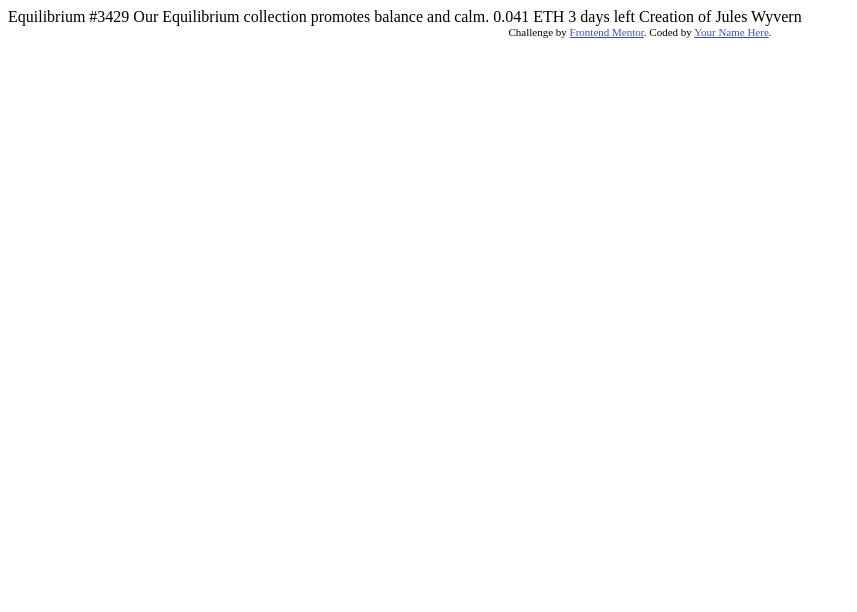
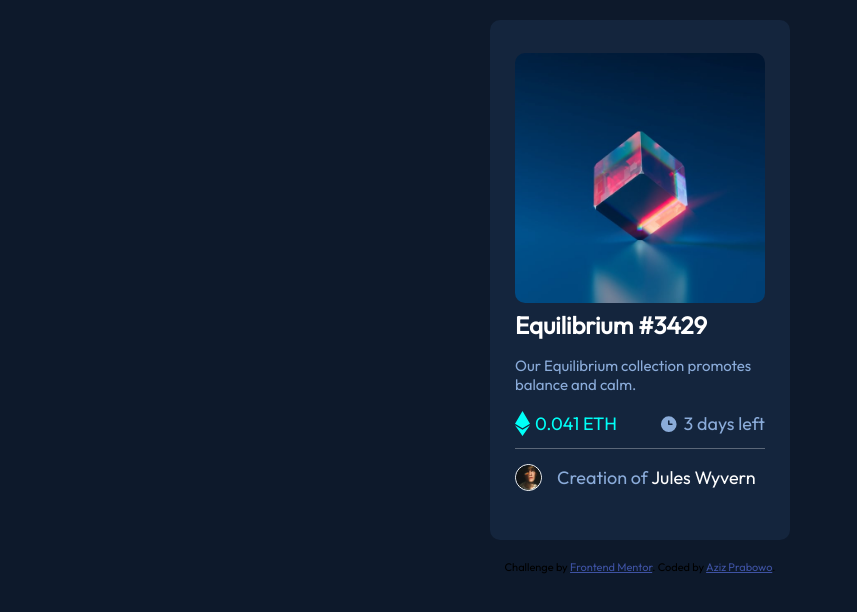
Before and after one commit to azizp128/NFT-preview-card-component, a plain HTML site: page index.html in a window 1280 px wide. Shown: the whole page, without its empty margins (0-857 px from the left). Drawn offline with Linux system fonts and the light colour scheme.

Commit message:
added all the HTML and CSS components

```diff
--- a/index.html
+++ b/index.html
@@ -1,33 +1,55 @@
 <!DOCTYPE html>
 <html lang="en">
+
 <head>
   <meta charset="UTF-8">
-  <meta name="viewport" content="width=device-width, initial-scale=1.0"> <!-- displays site properly based on user's device -->
+  <meta name="viewport" content="width=device-width, initial-scale=1.0">
 
   <link rel="icon" type="image/png" sizes="32x32" href="./images/favicon-32x32.png">
+  <link href="https://fonts.googleapis.com/css2?family=Outfit&display=swap" rel="stylesheet">
+  <link rel="stylesheet" href="style.css">
 
   <title>Frontend Mentor | NFT preview card component</title>
+</head>
 
-  <!-- Feel free to remove these styles or customise in your own stylesheet 👍 -->
-  <style>
-    .attribution { font-size: 11px; text-align: center; }
-    .attribution a { color: hsl(228, 45%, 44%); }
-  </style>
-</head>
 <body>
 
-  Equilibrium #3429
+  <div class="container">
+    <div class="card">
+      <div class="card-img">
+        <div class="image">Image</div>
+      </div>
+      <div class="card-details">
+        <h1>Equilibrium #3429</h1>
+        <p class="caption">Our Equilibrium collection promotes balance and calm.</p>
+        <div>
+          <div class="balance">
+            <img src="images/icon-ethereum.svg" alt="ETH Icon">
+            <p class="balance">0.041 ETH</p>
+          </div>
+          <div class="timeline">
+            <img src="images/icon-clock.svg" alt="Icon Clock">
+            <p>3 days left</p>
+          </div>
+        </div>
+        <hr class="solid">
 
-  Our Equilibrium collection promotes balance and calm.
+        <div class="profile">
+          <img src="images/image-avatar.png" alt="Avatar">
+          <p>Creation of <span>Jules Wyvern</span></p>
+        </div>
 
-  0.041 ETH
-  3 days left
+      </div>
+    </div>
+  </div>
+  <footer>
+    <div class="attribution">
+      Challenge by <a href="https://www.frontendmentor.io?ref=challenge" target="_blank">Frontend Mentor</a>.
+      Coded by <a href="https://github.com/azizp128">Aziz Prabowo</a>.
+    </div>
+  </footer>
 
-  Creation of Jules Wyvern
 
-  <div class="attribution">
-    Challenge by <a href="https://www.frontendmentor.io?ref=challenge" target="_blank">Frontend Mentor</a>.
-    Coded by <a href="#">Your Name Here</a>.
-  </div>
 </body>
+
 </html>
--- /dev/null
+++ b/style.css
@@ -0,0 +1,121 @@
+body {
+  margin: 0;
+  background-color: hsl(217, 54%, 11%);
+  font-family: "Outfit", Courier, monospace;
+  font-size: 18px;
+}
+
+.card {
+  background-color: hsl(216, 50%, 16%);
+  height: 520px;
+  width: 300px;
+  display: flex;
+  margin: 20px auto;
+  display: flex;
+  flex-direction: column;
+  justify-content: center;
+  align-items: center;
+  border-radius: 10px;
+}
+
+.card-img {
+  width: 250px;
+  height: 250px;
+  background-size: cover;
+}
+
+.card-img .image {
+  background-image: url(images/image-equilibrium.jpg);
+  background-size: cover;
+  width: inherit;
+  height: inherit;
+  font-size: 0;
+  border-radius: 10px;
+}
+
+.card-details {
+  margin: 0 25px;
+}
+
+.card-details h1 {
+  color: white;
+  font-weight: 600;
+  font-size: 1.5rem;
+  margin-top: 7px;
+}
+
+.card-details .caption,
+.card-details .timeline,
+.card-details .profile {
+  color: hsl(215, 51%, 70%);
+}
+
+.card-details .caption {
+  font-size: 15px;
+}
+
+.card-details > div:nth-child(3) {
+  display: flex;
+  justify-content: space-between;
+  margin-top: -15px;
+}
+
+.card-details .balance {
+  display: flex;
+  align-items: center;
+}
+
+.card-details .balance p {
+  color: hsl(178, 100%, 50%);
+}
+
+.card-details .balance img {
+  width: 15px;
+  margin-right: 5px;
+}
+
+.card-details .timeline {
+  display: flex;
+  align-items: center;
+}
+
+.card-details .timeline img {
+  width: 20px;
+  margin-right: 5px;
+}
+
+hr.solid {
+  border: 0;
+  border-top: 1px solid white;
+  opacity: 0.3;
+  margin-top: -5px;
+}
+
+.card-details .profile {
+  display: flex;
+  align-items: center;
+  margin-top: -10px;
+}
+
+.card-details .profile img {
+  width: 25px;
+  border: 1px solid white;
+  border-radius: 50%;
+}
+
+.card-details .profile p {
+  margin-left: 15px;
+}
+
+.card-details .profile span {
+  color: white;
+}
+
+.attribution {
+  font-size: 11px;
+  text-align: center;
+}
+
+.attribution a {
+  color: hsl(228, 45%, 44%);
+}
```
Also changed, not shown: screenshot/full-page.png (added), 3 other files.
